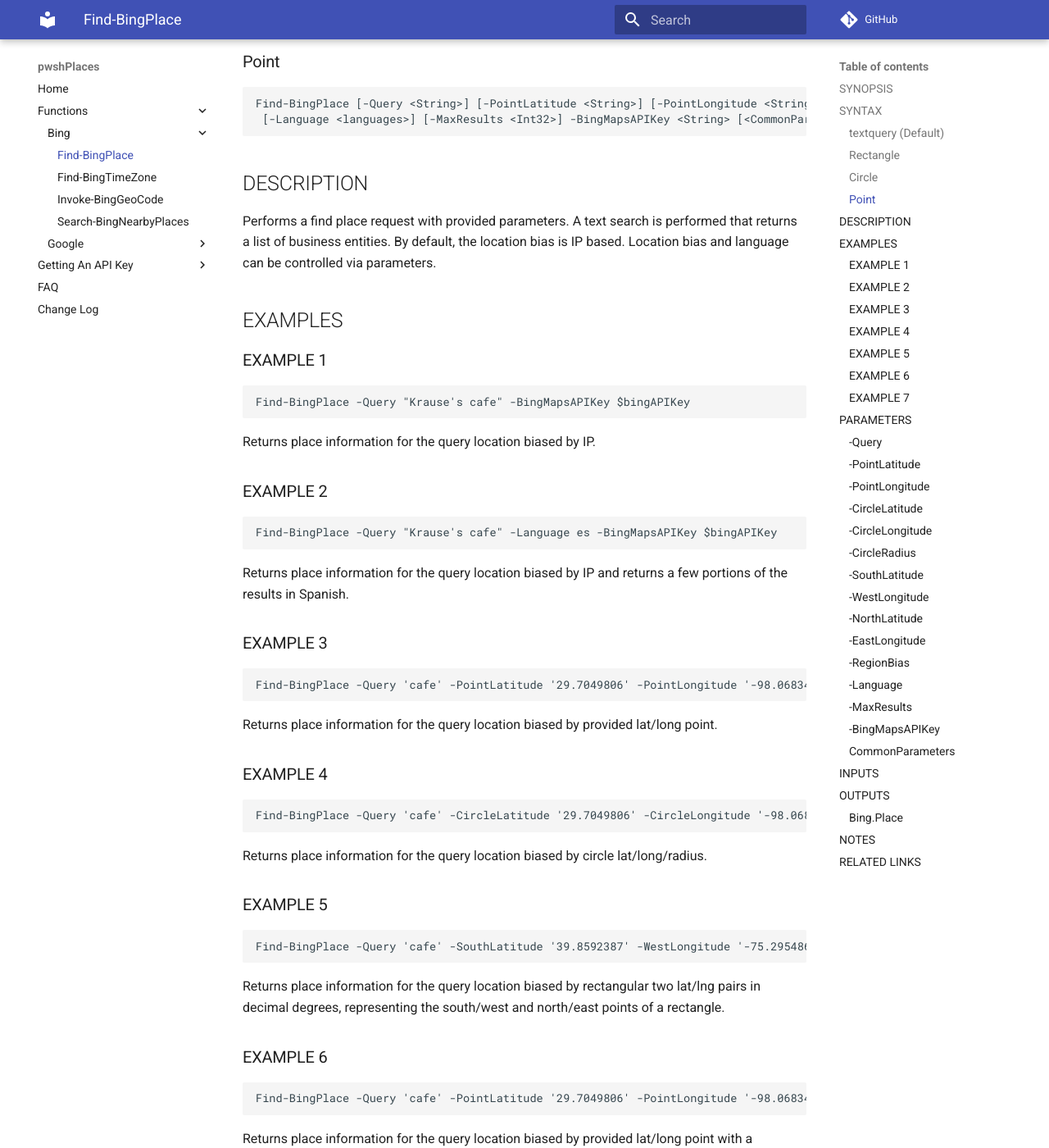
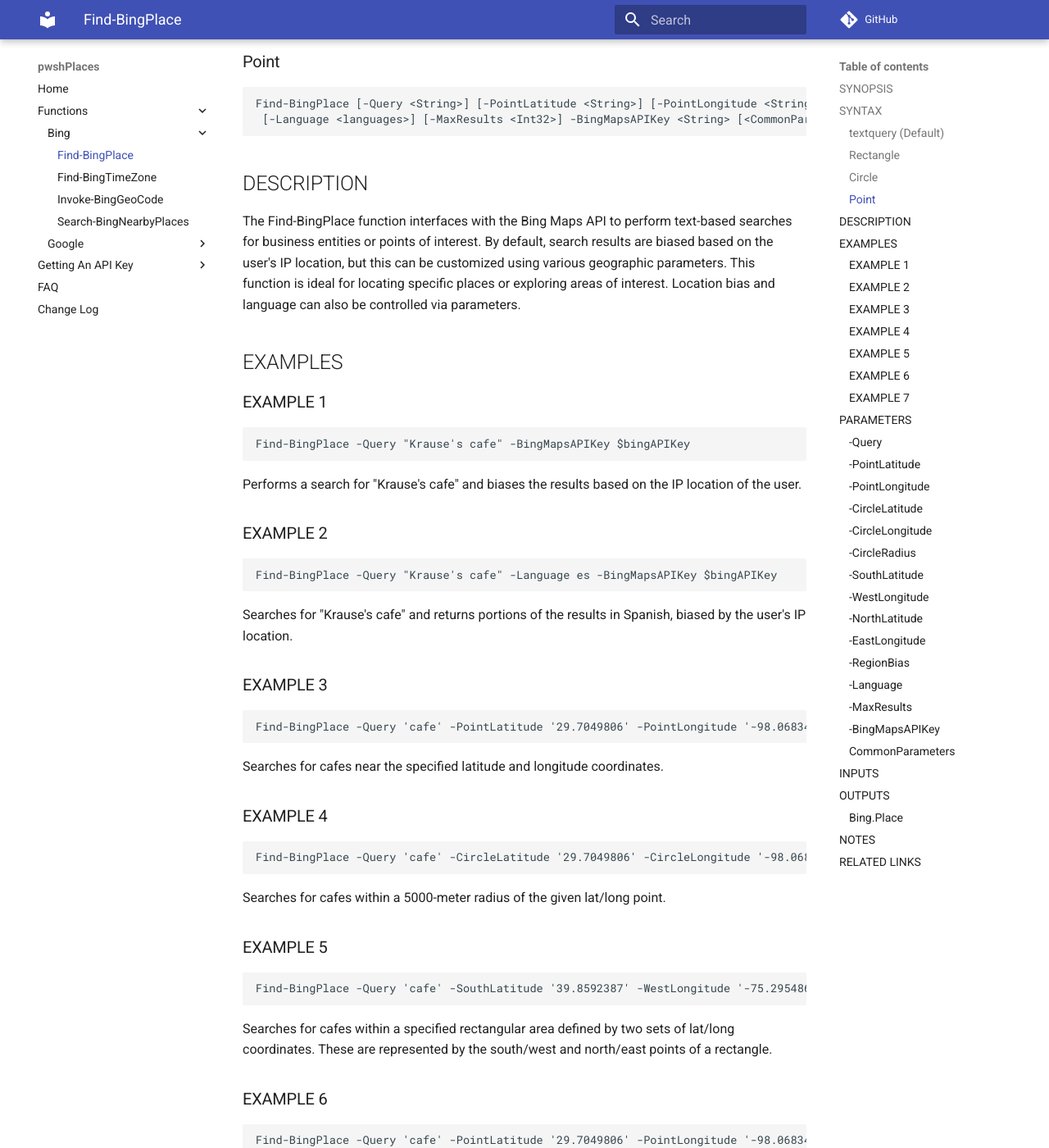
Before and after one commit to techthoughts2/pwshPlaces, an MkDocs documentation site: the page built from docs/Find-BingPlace.md, in a window 1280 px wide and 1400 px high, scrolled down 736 px. Shown: the whole window at 82% size. Built offline with MkDocs 1.6.1 and Material for MkDocs 9.7.7, drawn with Linux system fonts in a browser that asks for light colours; comment, search, counter and statistics services are not loaded; some of the changed text lies outside the part shown.

Commit message:
updated help for Find-BingPlace

````diff
--- a/docs/Find-BingPlace.md
+++ b/docs/Find-BingPlace.md
@@ -1,14 +1,14 @@
 ---
 external help file: pwshPlaces-help.xml
 Module Name: pwshPlaces
-online version: https://github.com/techthoughts2/pwshPlaces/blob/master/docs/Find-BingPlace.md
+online version: https://pwshplaces.readthedocs.io/en/latest/Find-BingPlace/
 schema: 2.0.0
 ---
 
 # Find-BingPlace
 
 ## SYNOPSIS
-Returns a list of business entities centered around a location or a geographic region
+Searches for business entities or points of interest based on a query and geographic parameters.
 
 ## SYNTAX
 
@@ -39,10 +39,12 @@
 ```
 
 ## DESCRIPTION
-Performs a find place request with provided parameters.
-A text search is performed that returns a list of business entities.
-By default, the location bias is IP based.
-Location bias and language can be controlled via parameters.
+The Find-BingPlace function interfaces with the Bing Maps API to perform text-based searches
+for business entities or points of interest.
+By default, search results are biased based on
+the user's IP location, but this can be customized using various geographic parameters.
+This function is ideal for locating specific places or exploring areas of interest.
+Location bias and language can also be controlled via parameters.
 
 ## EXAMPLES
 
@@ -51,42 +53,43 @@
 Find-BingPlace -Query "Krause's cafe" -BingMapsAPIKey $bingAPIKey
 ```
 
-Returns place information for the query location biased by IP.
+Performs a search for "Krause's cafe" and biases the results based on the IP location of the user.
 
 ### EXAMPLE 2
 ```
 Find-BingPlace -Query "Krause's cafe" -Language es -BingMapsAPIKey $bingAPIKey
 ```
 
-Returns place information for the query location biased by IP and returns a few portions of the results in Spanish.
+Searches for "Krause's cafe" and returns portions of the results in Spanish, biased by the user's IP location.
 
 ### EXAMPLE 3
 ```
 Find-BingPlace -Query 'cafe' -PointLatitude '29.7049806' -PointLongitude '-98.068343' -BingMapsAPIKey $bingAPIKey
 ```
 
-Returns place information for the query location biased by provided lat/long point.
+Searches for cafes near the specified latitude and longitude coordinates.
 
 ### EXAMPLE 4
 ```
 Find-BingPlace -Query 'cafe' -CircleLatitude '29.7049806' -CircleLongitude '-98.068343' -CircleRadius '5000' -BingMapsAPIKey $bingAPIKey
 ```
 
-Returns place information for the query location biased by circle lat/long/radius.
+Searches for cafes within a 5000-meter radius of the given lat/long point.
 
 ### EXAMPLE 5
 ```
 Find-BingPlace -Query 'cafe' -SouthLatitude '39.8592387' -WestLongitude '-75.295486' -NorthLatitude '40.0381942' -EastLongitude '-75.0064087' -BingMapsAPIKey $bingAPIKey
 ```
 
-Returns place information for the query location biased by rectangular two lat/lng pairs in decimal degrees, representing the south/west and north/east points of a rectangle.
+Searches for cafes within a specified rectangular area defined by two sets of lat/long coordinates.
+These are represented by the south/west and north/east points of a rectangle.
 
 ### EXAMPLE 6
 ```
 Find-BingPlace -Query 'cafe' -PointLatitude '29.7049806' -PointLongitude '-98.068343' -Language en -MaxResults 20 -BingMapsAPIKey $bingAPIKey
 ```
 
-Returns place information for the query location biased by provided lat/long point with a maximum of 20 results in English.
+Finds up to 20 cafes near the specified point, with results in English.
 
 ### EXAMPLE 7
 ```
@@ -101,12 +104,12 @@
 Find-BingPlace @findBingPlaceSplat
 ```
 
-Returns place information for the query location biased by provided lat/long point with a maximum of 20 results in English.
+Finds up to 20 cafes near the specified point, with results in English.
 
 ## PARAMETERS
 
 ### -Query
-A string that contains information about a location, such as an address or landmark name.
+Specifies the search term string, such as an address, business name, or landmark name.
 
 ```yaml
 Type: String
@@ -133,7 +136,8 @@
 ```
 
 ### -PointLatitude
-Prefer results in a specified area by specifying a single coordinate for the north-south position of a point on the Earth's surface.
+Specifies the latitude for location-based searches.
+Single coordinate for the north-south position of a point on the Earth's surface.
 
 ```yaml
 Type: String
@@ -148,7 +152,8 @@
 ```
 
 ### -PointLongitude
-Prefer results in a specified area by specifying a single coordinate for the east-west position of a point on the Earth's surface.
+Specifies the longitude for location-based searches.
+Single coordinate for the east-west position of a point on the Earth's surface.
 
 ```yaml
 Type: String
@@ -341,15 +346,16 @@
 ## NOTES
 Author: Jake Morrison - @jakemorrison - https://www.techthoughts.info/
 
-Example:
+Direct API Example:
     https://dev.virtualearth.net/REST/v1/LocalSearch/?query={query}&userLocation={point}&key={BingMapsAPIKey}
 
-How to get a Bing Maps API Key:
-    https://github.com/techthoughts2/pwshPlaces/blob/main/docs/BingMapsAPI.md#how-to-get-a-bing-maps-api-key
+Ensure you have a valid Bing Maps API Key.
+    How to get a Bing Maps API Key:
+        https://pwshplaces.readthedocs.io/en/latest/BingMapsAPI/#how-to-get-a-bing-maps-api-key
 
 ## RELATED LINKS
 
-[https://github.com/techthoughts2/pwshPlaces/blob/master/docs/Find-BingPlace.md](https://github.com/techthoughts2/pwshPlaces/blob/master/docs/Find-BingPlace.md)
+[https://pwshplaces.readthedocs.io/en/latest/Find-BingPlace/](https://pwshplaces.readthedocs.io/en/latest/Find-BingPlace/)
 
 [https://docs.microsoft.com/bingmaps/rest-services/locations/local-search](https://docs.microsoft.com/bingmaps/rest-services/locations/local-search)
 
````
Also changed, not shown: docs/CHANGELOG.md (+3 -1 lines), docs/pwshPlaces.md (+2 -2 lines), 3 other files.
